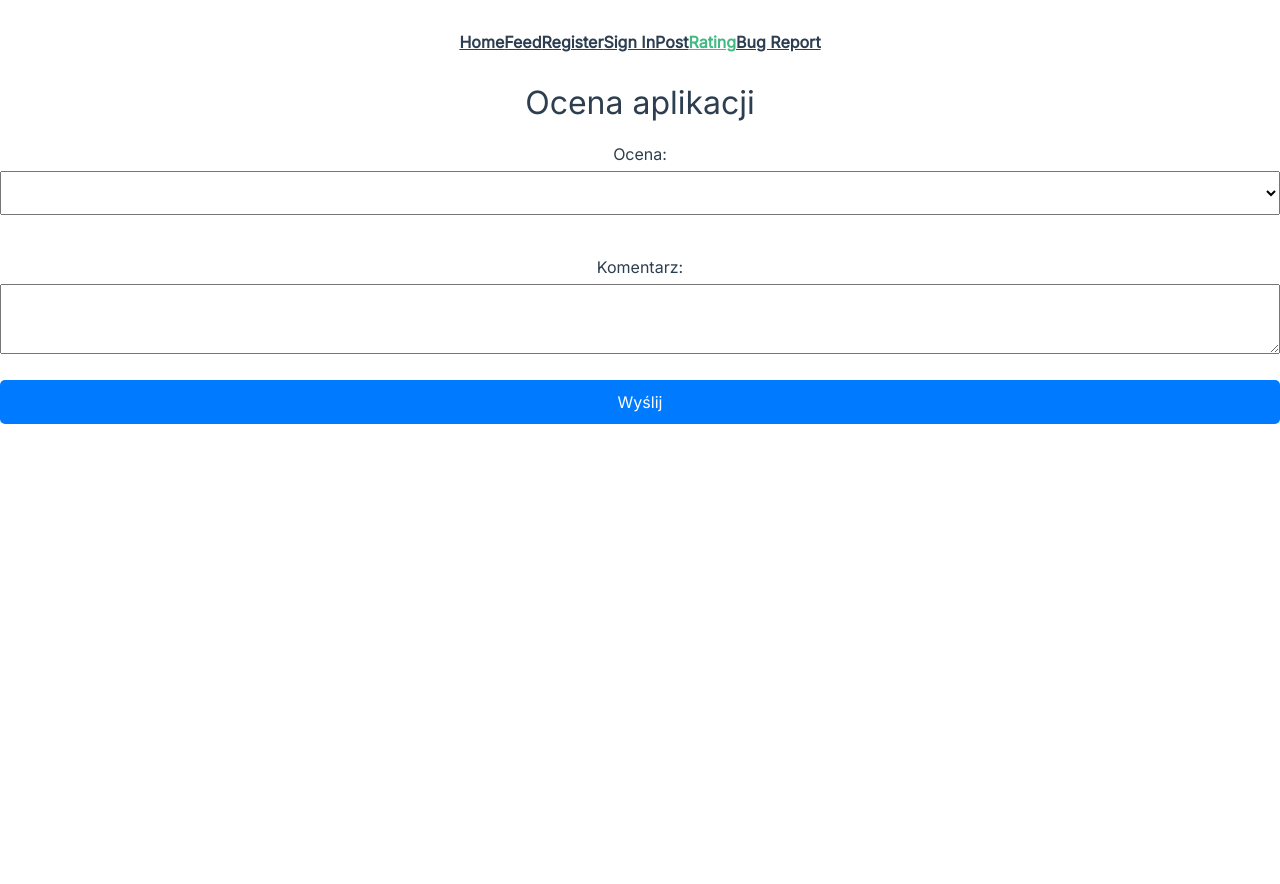
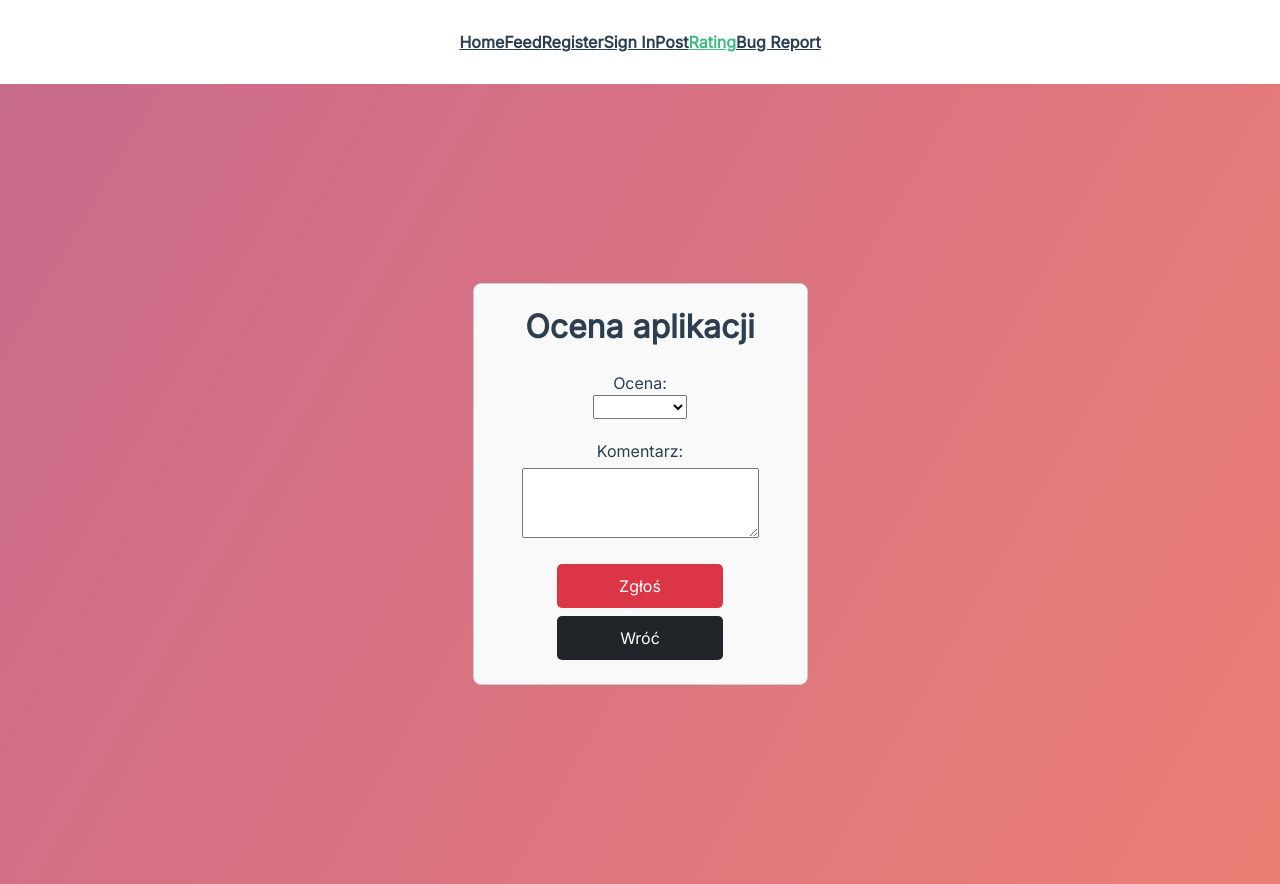
Before and after one commit to KacperKowalczyk0102/local-buddy, a Vue app in the folder local-buddy/: page /rating in a window 1280 px wide. Before the commit the page ends 800 px from the top, so only its background shows below. Built offline with nearby package versions, Linux system fonts and the light colour scheme; no server answers; a web font is replaced by a local one.

Commit message:
bug report, rating, login error, register and login page dont allow logged in users now

```diff
--- a/local-buddy/src/App.vue
+++ b/local-buddy/src/App.vue
@@ -24,8 +24,29 @@ const handleSignOut = () => {
 		router.push("/");
 	});
 };
+const goToHome = () => {
+	router.push("/");
+};
+const goToBugReport = () => {
+	router.push("/bug-report");
+};
+const goToRating = () => {
+	router.push("/rating");
+};
+const goBack = () => {
+	router.go(-1);
+};
+const goToFeed = () => {
+	router.push("/feed");
+};
+
 provide("handleSignOut", handleSignOut);
 provide("userEmail", userEmail);
+provide("goToHome", goToHome);
+provide("goToBugReport", goToBugReport);
+provide("goToRating", goToRating);
+provide("goBack", goBack);
+provide("goToFeed", goToFeed);
 </script>
 
 <template>
--- a/local-buddy/src/assets/css/main.scss
+++ b/local-buddy/src/assets/css/main.scss
@@ -24,10 +24,12 @@ body {
 	height: 30rem;
 }
 .bg-feed {
-	background-color: $secondary;
+	background: linear-gradient(300deg, $primary, $secondary, $tertiary);
+	background-attachment: fixed;
 }
 .card {
 	background-color: $primary;
+	color: white;
 }
 .bg-aniamtion {
 	background: linear-gradient(300deg, $primary, $secondary, $tertiary);
@@ -37,6 +39,9 @@ body {
 .nav-tabs {
 	border: none !important;
 }
+.header img {
+	height: 15rem;
+}
 .custom-footer {
 	position: fixed !important;
 	left: 0 !important;
@@ -44,7 +49,8 @@ body {
 	width: 100% !important;
 	z-index: 9999 !important;
 	overflow-x: auto;
-	background-color: $tertiary;
+	background-color: $quinary;
+	box-shadow: 0px -4px 10px rgba(0, 0, 0, 0.1); /* Adjust the value as needed */
 }
 .custom-footer a.nav-link {
 	color: white !important;
@@ -87,7 +93,7 @@ body {
 .modal-menu {
 	position: fixed;
 	z-index: 99999;
-	background-color: $tertiary;
+	background-color: $quinary;
 	color: white !important;
 	min-width: 300px;
 }
--- a/local-buddy/src/views/BugReport.vue
+++ b/local-buddy/src/views/BugReport.vue
@@ -1,50 +1,76 @@
 <template>
-    <div>
-        <h2>Zgłoś błąd</h2>
-        <form @submit.prevent="submitError" class="bugReport-form">
+	<section class="d-flex justify-content-center align-items-center bg-aniamtion" style="height: 100vh">
+		<div class="container d-flex justify-content-center">
+			<div class="row-md-6">
+				<form @submit.prevent="submitError" class="bugReport-form py-4 px-5">
 					<!-- Pole do wpisania błędu -->
-            <label for="bugReport">Opisz błąd:</label>
-            <textarea id="bugReport" v-model="bugReportDescription"></textarea>
-            <!-- Przycisk do wysłania formularza -->
-            <button type="submit">Zgłoś</button>
+					<h2 class="pb-1">Zgłoś błąd</h2>
+					<label for="bugTitle">Tytuł:</label>
+					<input type="text" class="form-control" v-model="bugTitle" placeholder="Tytuł" required />
+					<label for="stepsToReproduce">Kroki do odtworzenia błędu:</label>
+					<textarea class="p-5 form-control" v-model="stepsToReproduce" required></textarea>
+					<label for="bugReport ">Opisz błąd:</label>
+					<textarea class="p-5 form-control" id="bugReport" v-model="bugReportDescription" required></textarea>
+					<div class="d-flex align-items-center mb-5">
+						<label class="form-check-label my-0 mx-2">Czy błąd jest krytyczny:</label>
+						<input class="form-check-input" type="checkbox" v-model="critical" />
+					</div>
+					<div class="d-flex flex-column gap-2 justify-content-center align-items-center">
+						<button class="btn btn-danger" type="submit">Zgłoś</button>
+						<button class="btn btn-dark" @click.prevent="goToFeed">Wróć</button>
+					</div>
 				</form>
 			</div>
+		</div>
+	</section>
 </template>
 <script>
-import { collection, addDoc } from 'firebase/firestore';
-import { ref, getCurrentInstance} from "vue";
+import { collection, addDoc } from "firebase/firestore";
+import { ref, getCurrentInstance, inject } from "vue";
 export default {
-    setup(){
+	setup() {
 		const db = getCurrentInstance().appContext.config.globalProperties.$db;
-        const bugReportCollection = collection(db, 'bugReport');
-
-        const bugReportDescription = ref('');
+		const bugReportCollection = collection(db, "bugReport");
+		const bugReportDescription = ref("");
+		const bugTitle = ref("");
+		const stepsToReproduce = ref("");
+		const critical = ref(false);
 		const submitError = async () => {
 			try {
 				await addDoc(bugReportCollection, {
-                    description: bugReportDescription.value
+					description: bugReportDescription.value,
+					title: bugTitle.value,
+					steps: stepsToReproduce.value,
+					isCritical: critical.value,
 				});
 				// Wyczyszczenie formularza po zapisaniu danych
-                bugReportDescription.value = '';
-                console.log('Błąd został zgłoszony pomyślnie.');}
-            catch (error) {
-                console.error('Błąd podczas zgłaszania błędu:', error);
+				console.log("Błąd został zgłoszony pomyślnie.");
+				bugReportDescription.value = "";
+				bugTitle.value = "";
+				stepsToReproduce.value = "";
+			} catch (error) {
+				console.error("Błąd podczas zgłaszania błędu:", error);
 			}
 		};
 
+		const goToFeed = inject("goToFeed");
+
 		return {
 			bugReportDescription,
-            submitError
+			submitError,
+			bugTitle,
+			stepsToReproduce,
+			critical,
+			goToFeed,
 		};
-
-    }
-}
+	},
+};
 </script>
 <style scoped>
+h2 {
+	font-weight: bold;
+}
 .bugReport-form {
-        max-width: 400px;
-        margin: 0 auto;
-        padding: 20px;
 	border: 1px solid #ccc;
 	border-radius: 8px;
 	background-color: #f9f9f9;
@@ -60,15 +86,12 @@ export default {
 	margin-bottom: 20px;
 }
 button {
-        width: 100%;
+	width: 70%;
 	padding: 10px 20px;
-        background-color: #dc3545; /* Kolor czerwony */
+
 	color: white;
 	border: none;
 	border-radius: 5px;
 	cursor: pointer;
 }
-    button:hover {
-        background-color: #c82333; /* Ciemniejszy odcień czerwonego */
-    }
 </style>
--- a/local-buddy/src/views/Home.vue
+++ b/local-buddy/src/views/Home.vue
@@ -14,16 +14,16 @@
 		<footer class="py-3 mt-4">
 			<ul class="nav justify-content-center pb-3 mb-3">
 				<li class="nav-item"><a href="#" class="nav-link px-2 text-body-secondary">Home</a></li>
-				<li class="nav-item"><a href="#" class="nav-link px-2 text-body-secondary">About</a></li>
-				<li class="nav-item"><a href="#" class="nav-link px-2 text-body-secondary">Bug report</a></li>
+				<!-- <li class="nav-item"><a href="#" @click.prevent="goToRating" class="nav-link px-2 text-body-secondary">Oceń nas</a></li>
+				<li class="nav-item"><a href="#" @click.prevent="goToBugReport" class="nav-link px-2 text-body-secondary">Zgłoś problem</a></li> -->
 			</ul>
-			<p class="text-center text-body-secondary">© 2024 Company, Inc</p>
+			<p class="text-center text-body-secondary">2024 Company, Inc</p>
 		</footer>
 	</section>
 </template>
 
 <script>
-import { onMounted, ref } from "vue";
+import { onMounted, ref, inject } from "vue";
 import { getAuth, onAuthStateChanged, signOut } from "firebase/auth";
 import { useRouter } from "vue-router";
 
@@ -33,6 +33,8 @@ export default {
 	name: "Home",
 	setup() {
 		const router = useRouter();
+		/* const goToBugReport = inject("goToBugReport");
+		const goToRating = inject("goToRating"); */
 
 		onMounted(() => {
 			console.log("Home mounted");
@@ -56,7 +58,7 @@ export default {
 			router.push("/register");
 		};
 
-		return { goToLogin, goToRegister };
+		return { goToLogin, goToRegister /* goToBugReport, goToRating */ };
 	},
 };
 </script>
--- a/local-buddy/src/views/Rating.vue
+++ b/local-buddy/src/views/Rating.vue
@@ -1,62 +1,69 @@
 <template>
-    <div>
-        <h2>Ocena aplikacji</h2>
-        <form @submit.prevent="submitRating" class="rating-form">
+	<section class="d-flex justify-content-center align-items-center bg-aniamtion" style="height: 100vh">
+		<div class="container d-flex justify-content-center">
+			<div class="row-md-6">
+				<form @submit.prevent="submitRating" class="bugReport-form py-4 px-5">
+					<!-- Pole do wpisania błędu -->
+					<h2 class="pb-1">Ocena aplikacji</h2>
 					<label for="rating">Ocena:</label>
-            <select id="rating" v-model.number="selectedRating">
-                <option value="1">1</option>
-                <option value="2">2</option>
-                <option value="3">3</option>
-                <option value="4">4</option>
-                <option value="5">5</option>
+					<select id="rating" v-model.number="selectedRating" required>
+						<option value="5">★★★★★</option>
+						<option value="4">★★★★</option>
+						<option value="3">★★★</option>
+						<option value="2">★★</option>
+						<option value="1">★</option>
 					</select>
 					<!-- Pole do wpisania komentarza -->
 					<label for="comment">Komentarz:</label>
-            <textarea id="comment" v-model="comment"></textarea>
-            <!-- Przycisk do wysłania formularza -->
-            <button type="submit">Wyślij</button>
+					<textarea id="comment" v-model="comment" required></textarea>
+					<div class="d-flex flex-column gap-2 justify-content-center align-items-center">
+						<button class="btn btn-danger" type="submit">Zgłoś</button>
+						<button class="btn btn-dark" @click.prevent="goToFeed">Wróć</button>
+					</div>
 				</form>
 			</div>
+		</div>
+	</section>
 </template>
 <script>
-import { collection, addDoc } from 'firebase/firestore';
-import { ref, getCurrentInstance} from "vue";
+import { collection, addDoc } from "firebase/firestore";
+import { ref, getCurrentInstance, inject } from "vue";
 export default {
-    setup(){
+	setup() {
 		const db = getCurrentInstance().appContext.config.globalProperties.$db;
-        const ratingCollection = collection(db, 'ratings');
+		const ratingCollection = collection(db, "ratings");
 
-        const selectedRating = ref('');
-        const comment = ref('');
+		const selectedRating = ref("");
+		const comment = ref("");
 		const submitRating = async () => {
 			try {
 				await addDoc(ratingCollection, {
 					rating: selectedRating.value,
-                    comment: comment.value
+					comment: comment.value,
 				});
 				// Wyczyszczenie formularza po zapisaniu danych
-                selectedRating.value = '';
-                comment.value = '';
-                console.log('Dane zostały zapisane w bazie danych Firebase.');}
-            catch (error) {
-                console.error('Błąd podczas zapisywania danych:', error);
+				selectedRating.value = "";
+				comment.value = "";
+				console.log("Dane zostały zapisane w bazie danych Firebase.");
+			} catch (error) {
+				console.error("Błąd podczas zapisywania danych:", error);
 			}
 		};
-
+		const goToFeed = inject("goToFeed");
 		return {
 			selectedRating,
 			comment,
-            submitRating
+			submitRating,
+			goToFeed,
 		};
-
-    }
-}
+	},
+};
 </script>
 <style scoped>
-    .form-container {
-        max-width: 400px;
-        margin: 0 auto;
-        padding: 20px;
+h2 {
+	font-weight: bold;
+}
+.bugReport-form {
 	border: 1px solid #ccc;
 	border-radius: 8px;
 	background-color: #f9f9f9;
@@ -65,22 +72,19 @@ export default {
 	display: block;
 	margin-top: 20px;
 }
-    select, textarea {
+textarea {
 	width: 100%;
 	padding: 10px;
 	margin-top: 5px;
 	margin-bottom: 20px;
 }
 button {
-        width: 100%;
+	width: 70%;
 	padding: 10px 20px;
-        background-color: #007bff;
+
 	color: white;
 	border: none;
 	border-radius: 5px;
 	cursor: pointer;
 }
-    button:hover {
-        background-color: #0056b3;
-    }
 </style>
--- a/local-buddy/src/views/Register.vue
+++ b/local-buddy/src/views/Register.vue
@@ -48,7 +48,7 @@
 
 <script setup>
 import { ref, onMounted, onUnmounted, watchEffect } from "vue";
-import { getAuth, createUserWithEmailAndPassword, GoogleAuthProvider, signInWithPopup } from "firebase/auth";
+import { getAuth, createUserWithEmailAndPassword, GoogleAuthProvider, signInWithPopup, onAuthStateChanged } from "firebase/auth";
 import { useRouter } from "vue-router";
 import largeImage from "../assets/images/register.png";
 import smallImage from "../assets/images/logov2text.svg";
@@ -68,6 +68,17 @@ const updateDimensions = () => {
 onMounted(() => {
 	window.addEventListener("resize", updateDimensions);
 	updateDimensions();
+	onAuthStateChanged(getAuth(), (user) => {
+		if (user) {
+			// Użytkownik jest zalogowany.
+			console.log("Użytkownik jest zalogowany");
+
+			router.push("/feed");
+		} else {
+			// Użytkownik jest wylogowany.
+			console.log("Użytkownik jest wylogowany");
+		}
+	});
 });
 
 onUnmounted(() => {
```
Also changed, not shown: local-buddy/src/views/Feed.vue (+15 -8 lines), local-buddy/src/views/SignIn.vue (+21 -6 lines). Lines whose indentation alone changed are shown as unchanged.
